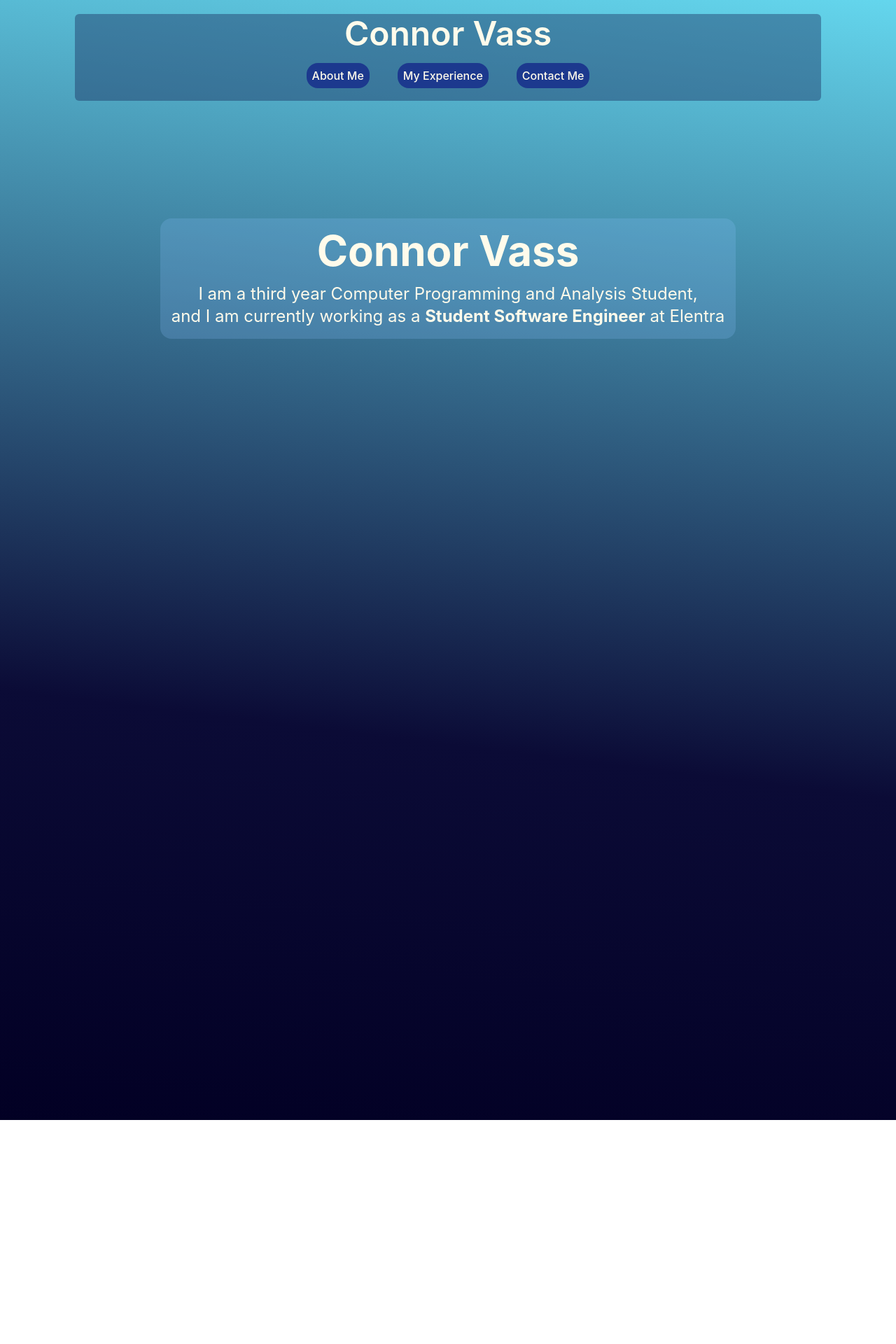
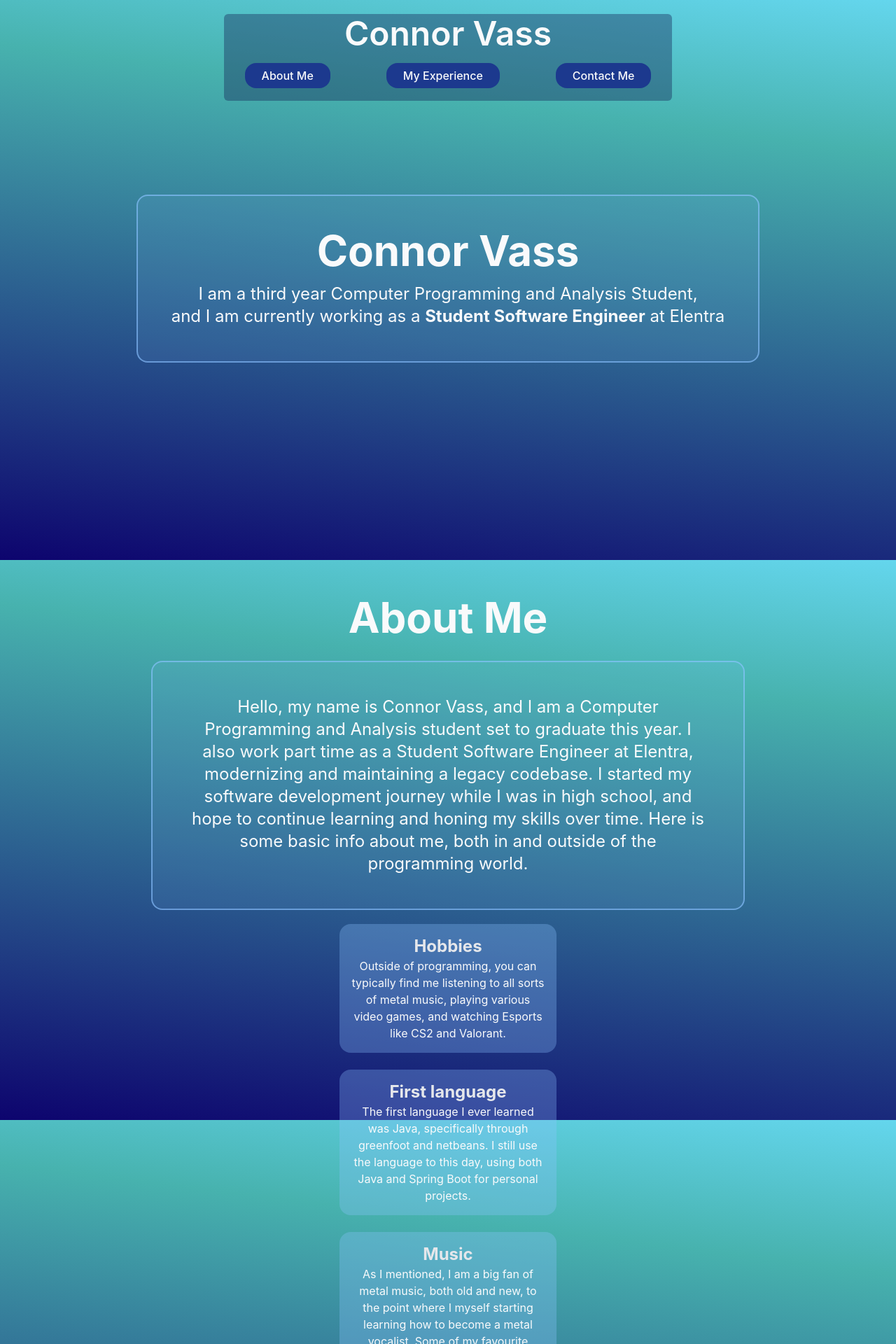
Before and after one commit to NinjaVass-C/personal-portfolio, a React (Vite) app: page / in a window 1280 px wide. Shown: the top 1920 px of the page at 70% size. Before the commit the page ends 1600 px from the top, so only its background shows below. Built offline with nearby package versions, Linux system fonts and the light colour scheme.

Commit message:
Styling adjustments across existing components to match newly created about me page

```diff
--- a/src/App.tsx
+++ b/src/App.tsx
@@ -1,18 +1,33 @@
 import {Navbar} from "./components/Navbar.tsx";
 import {Introduction} from "./components/Introduction.tsx";
+import {AboutCard} from "./components/AboutCard.tsx";
 
 function App() {
   return (
-    <body className='bg-fixed' style={{background: 'linear-gradient(7deg,rgba(2, 0, 36, 1) 0%, rgba(11, 11, 54, 1) 35%, rgba(100, 214, 237, 1) 100%)'}}>
-    <div className={'flex flex-col h-screen py-5'} >
-      <Navbar />
-        <Introduction />
-        <div className='flex m-16 items-center justify-between relative'>
+    <body className='bg-fixed' style={{backgroundImage: 'linear-gradient(7deg,rgba(13, 4, 110, 1) 0%, rgba(71, 178, 174, 1) 77%, rgba(100, 214, 237, 1) 100%'}}>
+      <div className={'flex flex-col h-screen py-5'} >
+        <Navbar />
+          <Introduction />
+          <div className='flex m-16 items-center justify-between relative'></div>
+      </div>
+      <div id='about' className={'flex flex-col h-screen py-5'} >
+        <h2 className='text-6xl font-bold my-8 justify-center flex text-gray-50'>About Me</h2>
+        <div className='max-w-4xl mx-auto text-center px-6'>
+          <p className={'flex text-2xl flex-col items-center p-12 text-gray-50 text-center border-2 border-blue-300/60 bg-blue-300/10 rounded-2xl'}>
+            Hello, my name is Connor Vass, and I am a Computer Programming and Analysis student set to graduate this year.
+            I also work part time as a Student Software Engineer at Elentra, modernizing and maintaining a legacy codebase.
+            I started my software development journey while I was in high school, and hope to continue learning and honing my
+            skills over time. Here is some basic info about me, both in and outside of the programming world.
+          </p>
+        </div>
+        <div className='grid grid-cols-1 gap-6 p-5 '>
+          <AboutCard inputText={'Outside of programming, you can typically find me listening to all sorts of metal music, playing various video games, and watching Esports like CS2 and Valorant.'} inputTitle={'Hobbies'}/>
+          <AboutCard inputText={'The first language I ever learned was Java, specifically through greenfoot and netbeans. I still use the language to this day, using both Java and Spring Boot for personal projects.'} inputTitle={'First language'}/>
+          <AboutCard inputText={'As I mentioned, I am a big fan of metal music, both old and new, to the point where I myself starting learning how to become a metal vocalist. Some of my favourite bands are Like Moths to Flames, 156/Silence, and Protest the Hero.'} inputTitle={'Music'}/>
+          <AboutCard inputText={'Being fairly new to the industry, my main goal is to improve my fundamental skills as much as possible, while keeping up to date on emerging technology. Ideally, I want to work in full stack web development, but still want to try as many different fields as possible'} inputTitle={'Industry Goals'}/>
+        </div>
 
-        </div>
-    </div>
-    <div className={'flex flex-col  min-h-svh pt-5'}>
-    </div>
+      </div>
     </body>
   )
 }
--- /dev/null
+++ b/src/components/AboutCard.tsx
@@ -0,0 +1,14 @@
+export function AboutCard({inputText, inputTitle} : {inputText: string, inputTitle: string}) {
+
+
+    return (
+        <div className={'w-1/4 bg-blue-300/30 justify-center mx-auto rounded-2xl p-4'}>
+            <h2 className='text-2xl font-bold justify-center flex text-gray-200'>
+                {inputTitle}
+            </h2>
+            <p className={'flex text-l items-center text-gray-50 text-center'}>
+                {inputText}
+            </p>
+        </div>
+    )
+}
--- a/src/components/Introduction.tsx
+++ b/src/components/Introduction.tsx
@@ -1,7 +1,7 @@
 export function Introduction() {
     return (
         <div id='introduction' className='flex items-center p-20 rounded-sm flex-col h-full grow justify-center gap-8'>
-            <div className='flex text-2xl flex-col items-center bg-blue-300/20 p-4 text-amber-50 rounded-2xl '>
+            <div className='flex text-2xl flex-col items-center p-12 text-gray-50 rounded-2xl border-2 border-blue-300/60 bg-blue-300/10'>
                 <h2 className='text-6xl font-bold mb-4'>Connor Vass</h2>
                 <p>I am a third year Computer Programming and Analysis Student,</p>
                 <p>and I am currently working as a <span className='font-bold'>Student Software Engineer</span> at Elentra</p>
--- a/src/components/Navbar.tsx
+++ b/src/components/Navbar.tsx
@@ -2,18 +2,18 @@ import '../index.css'
 
 export function Navbar() {
     return (
-        <nav className="bg-neutral-primary z-20 md:w-10/12 border-default bg-blue-950/40 rounded-md mx-auto ">
-            <h1 className='justify-center mx-auto flex pt-1 font-semibold text-5xl font-sans text-amber-50'>Connor Vass</h1>
+        <nav className="bg-neutral-primary z-20 md:w-6/12 border-default bg-blue-950/40 rounded-md mx-auto ">
+            <h1 className='justify-center mx-auto flex pt-1 font-semibold text-5xl font-sans text-gray-50'>Connor Vass</h1>
             <div className='flex flex-wrap justify-center items-center mx-auto md:p-4 content-center'>
-                <ul className='font-medium flex flex-col items-center p-1 md:flex-row md:p-2 mt-2 md:mt-0 md:gap-10'>
-                    <li className='my-3 md:my-0'>
-                        <a href={'#about'} className="p-2 bg-blue-900 rounded-2xl text-amber-50 hover:bg-blue-300">About Me</a>
+                <ul className='font-medium flex flex-col items-center p-1 md:flex-row md:p-2 mt-2 md:mt-0 md:gap-20'>
+                    <li className='my-5 md:my-0'>
+                        <a href={'#about'} className="py-2 px-6 bg-blue-900 rounded-2xl text-gray-50 hover:bg-blue-300">About Me</a>
                     </li>
-                    <li className='my-3 md:my-0'>
-                        <a href={'#experience'} className="p-2 bg-blue-900 rounded-2xl text-amber-50 hover:bg-blue-300">My Experience</a>
+                    <li className='my-5 md:my-0'>
+                        <a href={'#experience'} className="py-2 px-6 bg-blue-900 rounded-2xl text-gray-50 hover:bg-blue-300">My Experience</a>
                     </li>
-                    <li className='my-3 md:my-0'>
-                        <a href={'#contact'} className="p-2 bg-blue-900 rounded-2xl text-amber-50 hover:bg-blue-300">Contact Me</a>
+                    <li className='my-5 md:my-0'>
+                        <a href={'#contact'} className="py-2 px-6 bg-blue-900 rounded-2xl text-gray-50 hover:bg-blue-300">Contact Me</a>
                     </li>
                 </ul>
             </div>
--- a/src/index.css
+++ b/src/index.css
@@ -1 +1,5 @@
 @import 'tailwindcss';
+
+html {
+    scroll-behavior: smooth;
+}
```
